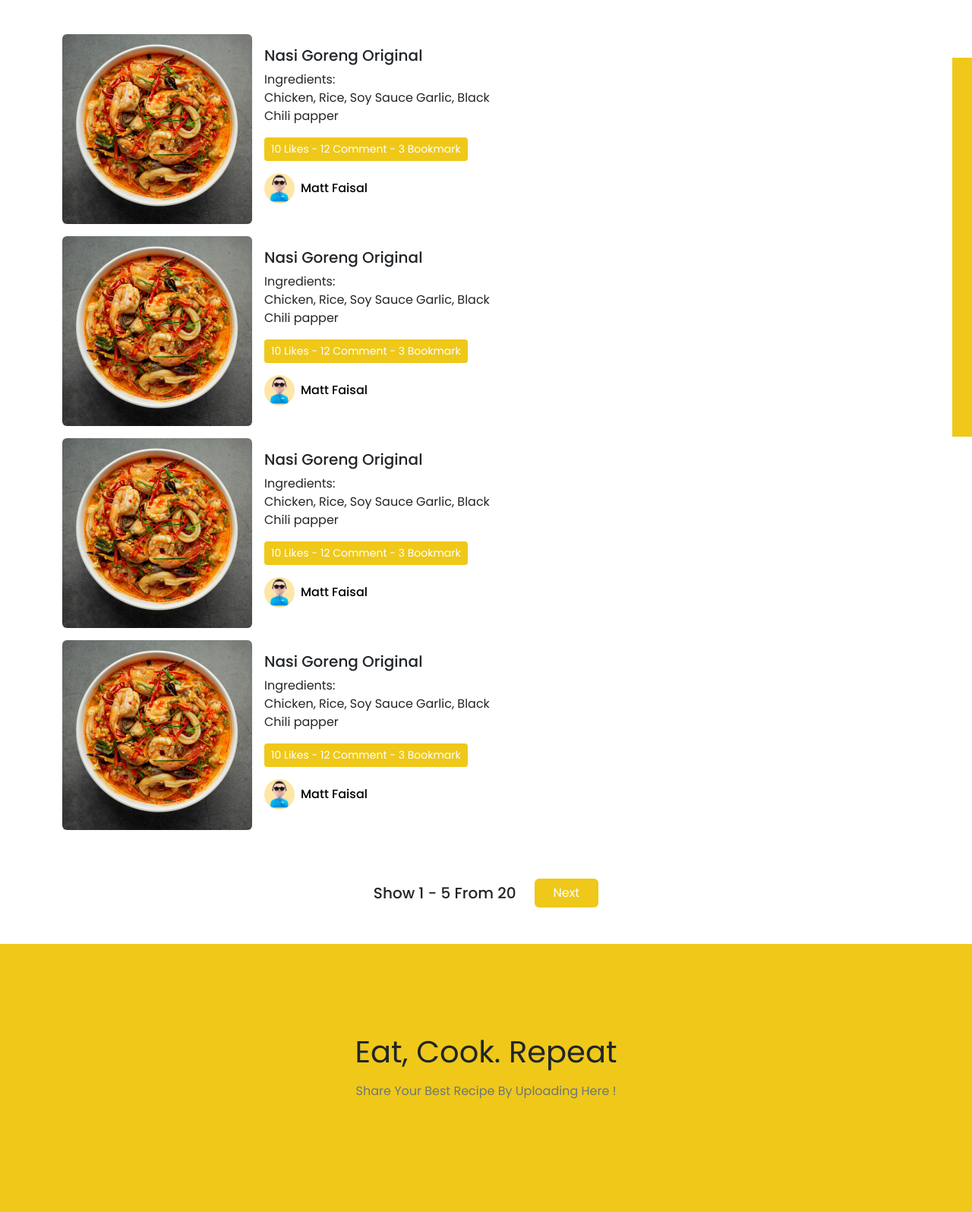
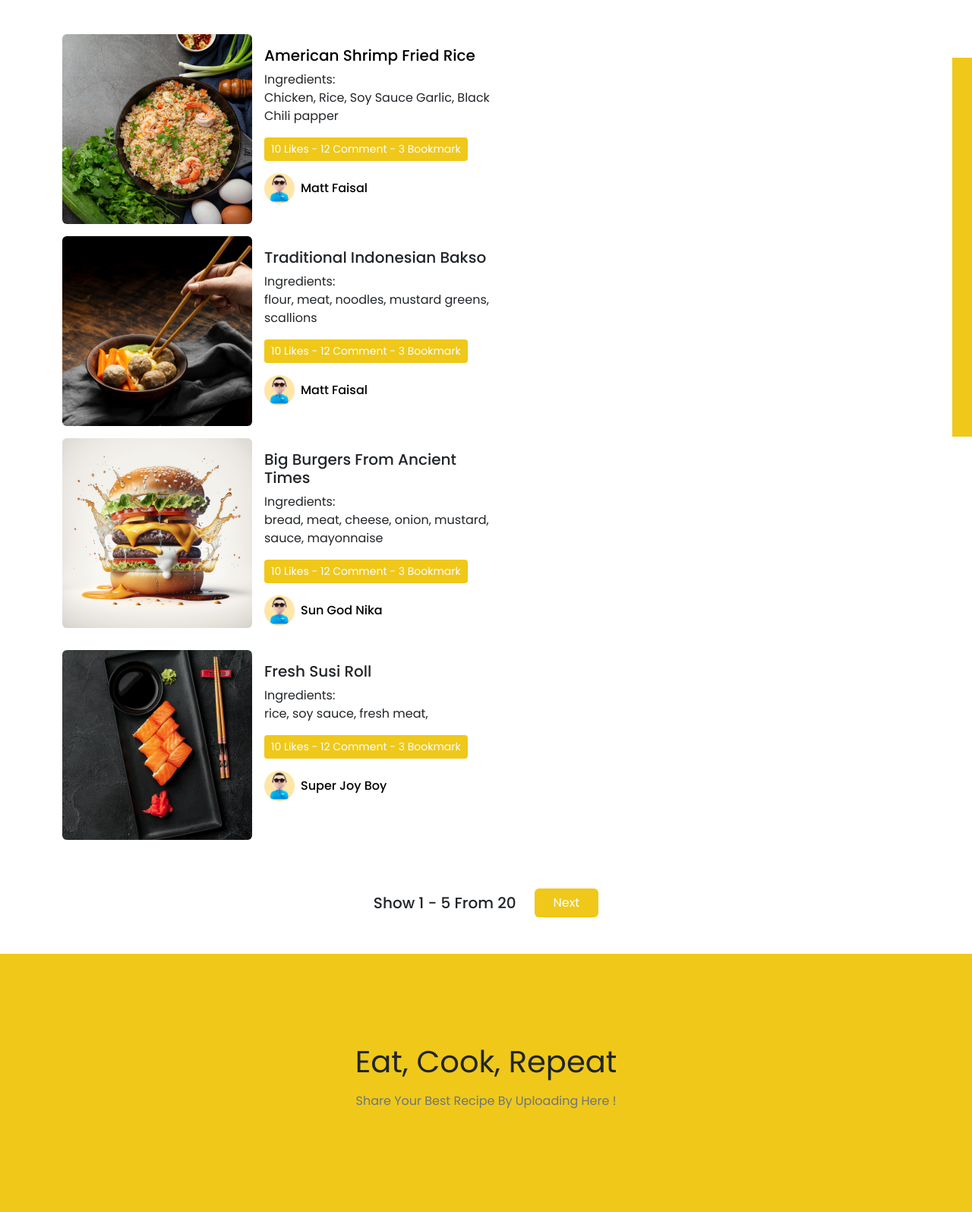
Before and after one commit to matfaisall/restaurant-responsive-web, a plain HTML site: page pages/search-menu.html in a window 1280 px wide. Shown: the part 324-1920 px from the top of the page at 76% size. Drawn offline with nearby package versions, Linux system fonts and the light colour scheme; files whose address does not match are found by name.

Commit message:
anchor text and fix styles

```diff
--- a/pages/search-menu.html
+++ b/pages/search-menu.html
@@ -4,7 +4,7 @@
 <head>
   <meta charset="utf-8">
   <meta name="viewport" content="width=device-width, initial-scale=1">
-  <title>Bootstrap demo</title>
+  <title>Search Menu</title>
 
   <!-- Custom CSS -->
   <link rel="stylesheet" href="../assets/css/custom-style.css">
@@ -28,10 +28,10 @@
       <div class="collapse navbar-collapse" id="navbarNav">
         <ul class="navbar-nav py-2">
           <li class="nav-item me-5">
-            <a href="#" class="nav-link">Home</a>
+            <a href="../index.html" class="nav-link">Home</a>
           </li>
           <li class="nav-item me-5">
-            <a href="#" class="nav-link">Add Recipe</a>
+            <a href="./add-menu.html" class="nav-link">Add Recipe</a>
           </li>
           <li class="nav-item">
             <a href="#" class="nav-link">Search Menu</a>
@@ -102,11 +102,12 @@
             <div class="card mb-3 border-0" style="max-width: 600px;">
               <div class="row g-0">
                 <div class="col-md-5">
-                  <img src="../assets/images/popular-recipe1.jpg" class="img-fluid rounded" alt="...">
+                  <img src="../assets/images/search-menu1.jpg" class="img-fluid rounded" alt="...">
                 </div>
                 <div class="col-md-7">
                   <div class="card-body">
-                    <h5 class="card-title">Nasi Goreng Original</h5>
+                    <h5 class="card-title"><a href="./detail-menu.html"
+                        style="text-decoration: none; color: black;">American Shrimp Fried Rice</a></h5>
                     <p class="mb-0">Ingredients:</p>
                     <p class="card-text">Chicken, Rice, Soy Sauce Garlic, Black Chili papper</p>
                     <p class="btn btn-sm btn-yellow"><span>10 Likes</span> - <span>12 Comment</span> - <span>3
@@ -132,13 +133,13 @@
             <div class="card mb-3 border-0" style="max-width: 600px;">
               <div class="row g-0">
                 <div class="col-md-5">
-                  <img src="../assets/images/popular-recipe1.jpg" class="img-fluid rounded" alt="...">
+                  <img src="../assets/images/search-menu2.jpg" class="img-fluid rounded" alt="...">
                 </div>
                 <div class="col-md-7">
                   <div class="card-body">
-                    <h5 class="card-title">Nasi Goreng Original</h5>
+                    <h5 class="card-title">Traditional Indonesian Bakso</h5>
                     <p class="mb-0">Ingredients:</p>
-                    <p class="card-text">Chicken, Rice, Soy Sauce Garlic, Black Chili papper</p>
+                    <p class="card-text">flour, meat, noodles, mustard greens, scallions</p>
                     <p class="btn btn-sm btn-yellow"><span>10 Likes</span> - <span>12 Comment</span> - <span>3
                         Bookmark</span></p>
 
@@ -162,13 +163,13 @@
             <div class="card mb-3 border-0" style="max-width: 600px;">
               <div class="row g-0">
                 <div class="col-md-5">
-                  <img src="../assets/images/popular-recipe1.jpg" class="img-fluid rounded" alt="...">
+                  <img src="../assets/images/search-menu3.jpg" class="img-fluid rounded" alt="...">
                 </div>
                 <div class="col-md-7">
                   <div class="card-body">
-                    <h5 class="card-title">Nasi Goreng Original</h5>
+                    <h5 class="card-title">Big Burgers From Ancient Times</h5>
                     <p class="mb-0">Ingredients:</p>
-                    <p class="card-text">Chicken, Rice, Soy Sauce Garlic, Black Chili papper</p>
+                    <p class="card-text">bread, meat, cheese, onion, mustard, sauce, mayonnaise</p>
                     <p class="btn btn-sm btn-yellow"><span>10 Likes</span> - <span>12 Comment</span> - <span>3
                         Bookmark</span></p>
 
@@ -180,7 +181,7 @@
                         </div>
                       </div>
                       <div class="d-flex flex-column ms-2">
-                        <h6 class="mb-0"><a href="#" class="text-black" style="text-decoration: none;">Matt Faisal</a>
+                        <h6 class="mb-0"><a href="#" class="text-black" style="text-decoration: none;">Sun God Nika</a>
                         </h6>
                       </div>
                     </div>
@@ -192,13 +193,13 @@
             <div class="card mb-3 border-0" style="max-width: 600px;">
               <div class="row g-0">
                 <div class="col-md-5">
-                  <img src="../assets/images/popular-recipe1.jpg" class="img-fluid rounded" alt="...">
+                  <img src="../assets/images/search-menu4.jpg" class="img-fluid rounded" alt="...">
                 </div>
                 <div class="col-md-7">
                   <div class="card-body">
-                    <h5 class="card-title">Nasi Goreng Original</h5>
+                    <h5 class="card-title">Fresh Susi Roll</h5>
                     <p class="mb-0">Ingredients:</p>
-                    <p class="card-text">Chicken, Rice, Soy Sauce Garlic, Black Chili papper</p>
+                    <p class="card-text">rice, soy sauce, fresh meat, </p>
                     <p class="btn btn-sm btn-yellow"><span>10 Likes</span> - <span>12 Comment</span> - <span>3
                         Bookmark</span></p>
 
@@ -210,7 +211,7 @@
                         </div>
                       </div>
                       <div class="d-flex flex-column ms-2">
-                        <h6 class="mb-0"><a href="#" class="text-black" style="text-decoration: none;">Matt Faisal</a>
+                        <h6 class="mb-0"><a href="#" class="text-black" style="text-decoration: none;">Super Joy Boy</a>
                         </h6>
                       </div>
                     </div>
@@ -237,7 +238,7 @@
   <!-- Footer  -->
   <footer style="background-color: #EFC81A;">
     <div class="d-flex flex-column align-items-center justify-content-center" style="height: 340px;">
-      <h1 class="fw-normal mb-3">Eat, Cook. Repeat</h1>
+      <h1 class="fw-normal mb-3">Eat, Cook, Repeat</h1>
       <p class="text-secondary">Share Your Best Recipe By Uploading Here !</p>
     </div>
     <div class=" d-flex  justify-content-center py-3">
```
Also changed, not shown: index.html (+2 -2 lines), pages/add-menu.html (+2 -2 lines), pages/detail-menu.html (+6 -6 lines), pages/detail-profile-bookmark.html (+4 -4 lines), pages/detail-profile.html (+15 -13 lines), pages/edit-menu.html (+1 -1 lines), pages/edit-profile.html (+1 -1 lines), pages/forget-password.html (+1 -1 lines), pages/login.html (+4 -4 lines), pages/register.html (+3 -3 lines), assets/images/detail-menu.jpg (deleted), assets/images/search-menu1.jpg (added), assets/images/search-menu2.jpg (added), assets/images/search-menu3.jpg (added), 1 more files, 1 other file.
